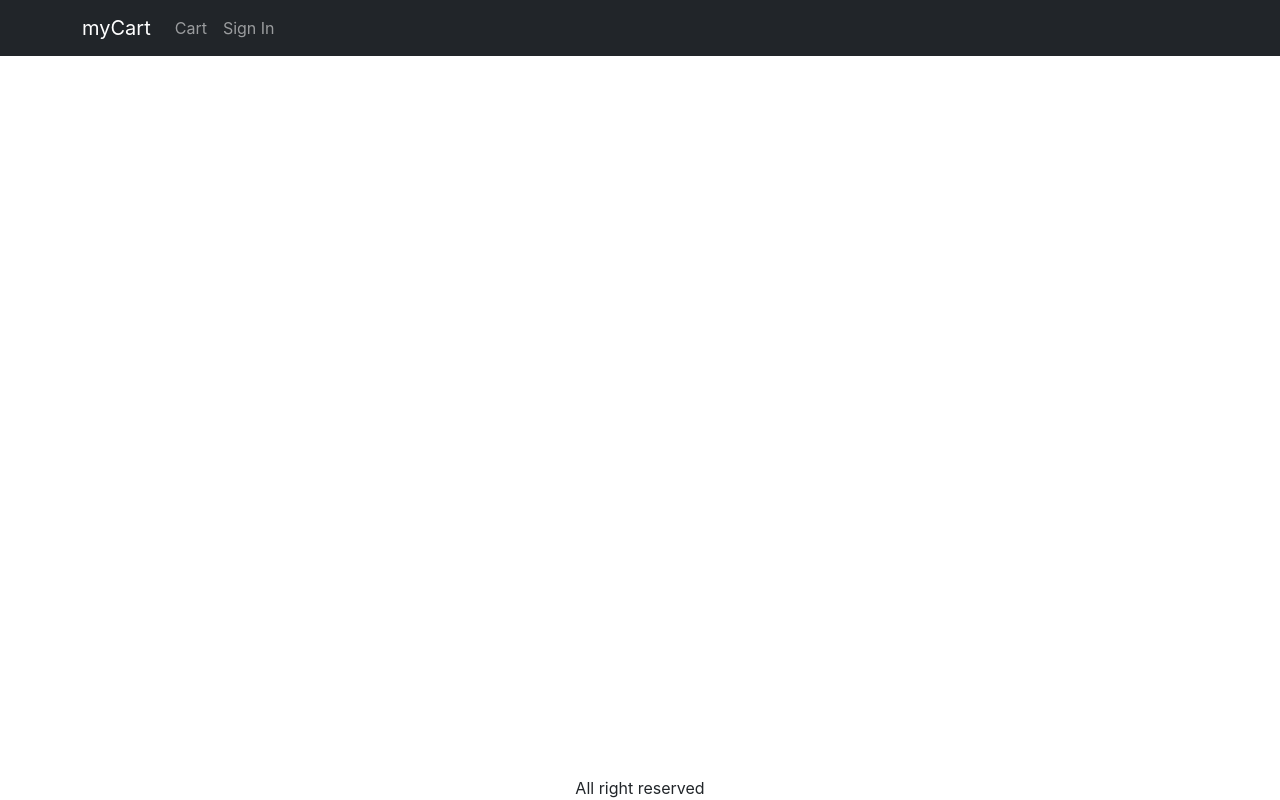
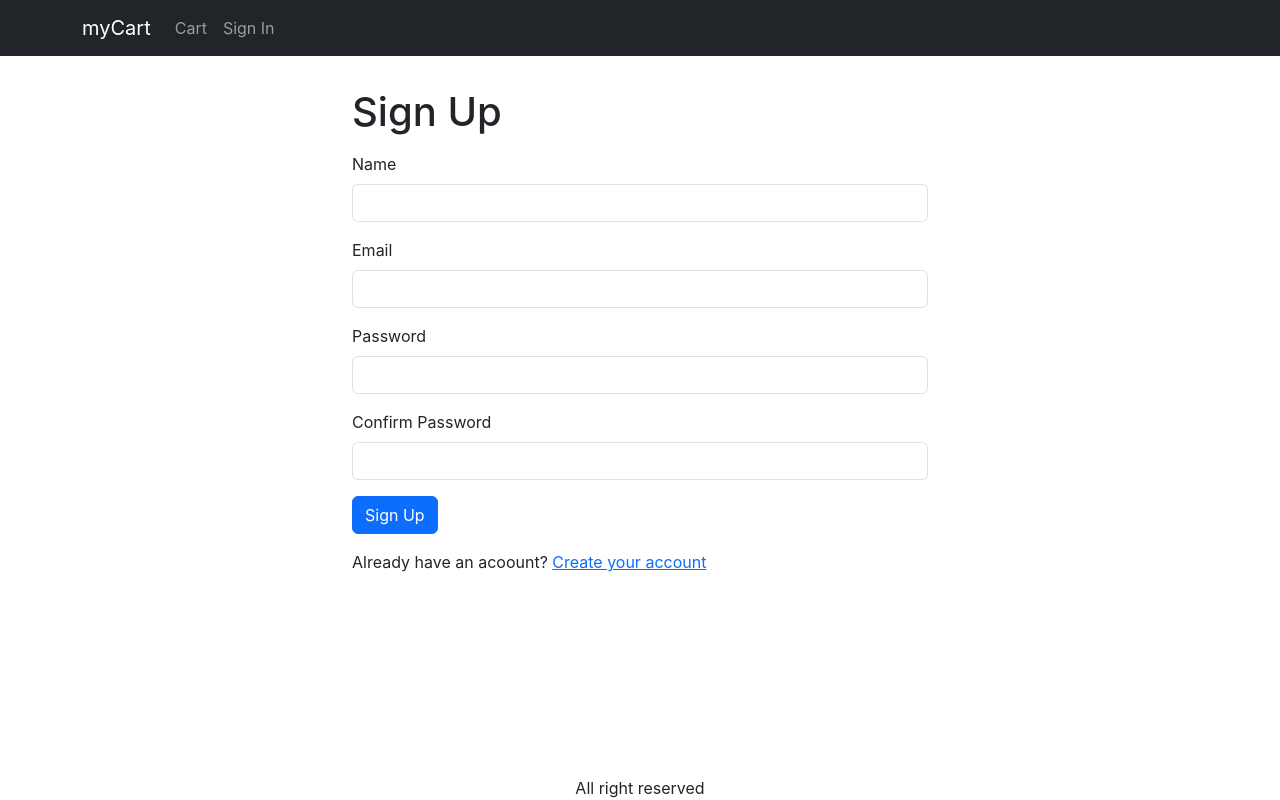
Before and after one commit to Rajitha19/mern-cart, a React (Create React App) app in the folder frontend/: page /signup in a window 1280 px wide. Built offline with nearby package versions, Linux system fonts and the light colour scheme; the HTML template or start-up script is replaced by a standard one.

Commit message:
Create sign up

```diff
--- a/frontend/src/App.js
+++ b/frontend/src/App.js
@@ -10,6 +10,7 @@
 import CartScreen from './screens/CartScreen';
 import SigninScreen from './screens/SigninScreen';
 import ShippingAddressScreen from './screens/ShippingAddressScreen';
+import SignupScreen from './screens/SignupScreen';
 
 function App() {
   const { state, dispatch: ctxDispatch } = useContext(Store);
@@ -72,6 +73,7 @@
               <Route path="/" element={<HomeScreen />} />
               <Route path="/cart" element={<CartScreen />} />
               <Route path="/signin" element={<SigninScreen />} />
+              <Route path="/signup" element={<SignupScreen />} />
               <Route path="/shipping" element={<ShippingAddressScreen />} />
             </Routes>
           </Container>
--- /dev/null
+++ b/frontend/src/screens/SignupScreen.js
@@ -0,0 +1,93 @@
+import { Link, useLocation, useNavigate } from 'react-router-dom';
+import Container from 'react-bootstrap/Container';
+import Form from 'react-bootstrap/Form';
+import Button from 'react-bootstrap/Button';
+import axios from 'axios';
+import { useContext, useEffect, useState } from 'react';
+import { Store } from '../Store';
+import { toast } from 'react-toastify';
+
+export default function SignupScreen() {
+  const navigate = useNavigate();
+  const { search } = useLocation();
+  const redirectInUrl = new URLSearchParams(search).get('redirect');
+  const redirect = redirectInUrl ? redirectInUrl : '/';
+
+  const [name, setName] = useState('');
+  const [email, setEmail] = useState('');
+  const [password, setPassword] = useState('');
+  const [confirmPassword, setConfirmPassword] = useState('');
+
+  const { state, dispatch: ctxDispatch } = useContext(Store);
+  const { userInfo } = state;
+
+  const submitHandler = async (e) => {
+    e.preventDefault();
+    if (password !== confirmPassword) {
+      toast.error('Passwords do not match');
+      return;
+    }
+    try {
+      const { data } = await axios.post('/api/users/signup', {
+        name,
+        email,
+        password,
+      });
+      ctxDispatch({ type: 'USER_SIGNIN', payload: data });
+      localStorage.setItem('userInfo', JSON.stringify(data));
+      navigate(redirect || '/');
+    } catch (err) {
+      toast.error('Sign Up Error');
+    }
+  };
+
+  useEffect(() => {
+    if (userInfo) {
+      navigate(redirect);
+    }
+  }, [navigate, redirect, userInfo]);
+
+  return (
+    <Container className="small-container">
+      <title>Sign Up</title>
+      <h1 className="my-3">Sign Up</h1>
+      <Form onSubmit={submitHandler}>
+        <Form.Group className="mb-3" controlId="name">
+          <Form.Label>Name</Form.Label>
+          <Form.Control required onChange={(e) => setName(e.target.value)} />
+        </Form.Group>
+        <Form.Group className="mb-3" controlId="email">
+          <Form.Label>Email</Form.Label>
+          <Form.Control
+            type="email"
+            required
+            onChange={(e) => setEmail(e.target.value)}
+          />
+        </Form.Group>
+        <Form.Group className="mb-3" controlId="password">
+          <Form.Label>Password</Form.Label>
+          <Form.Control
+            type="password"
+            required
+            onChange={(e) => setPassword(e.target.value)}
+          />
+        </Form.Group>
+        <Form.Group className="mb-3" controlId="confirmPassword">
+          <Form.Label>Confirm Password</Form.Label>
+          <Form.Control
+            type="password"
+            required
+            onChange={(e) => setConfirmPassword(e.target.value)}
+          />
+        </Form.Group>
+        <div className="mb-3">
+          <Button type="submit">Sign Up</Button>
+        </div>
+        <div className="mb-3">
+          Already have an acoount?{' '}
+          <Link to={`/signin?redirect=${redirect}`}>Create your account</Link>
+        </div>
+      </Form>
+    </Container>
+  );
+}
```
Also changed, not shown: 2 other files (tests, documents, lock files or other folders).
